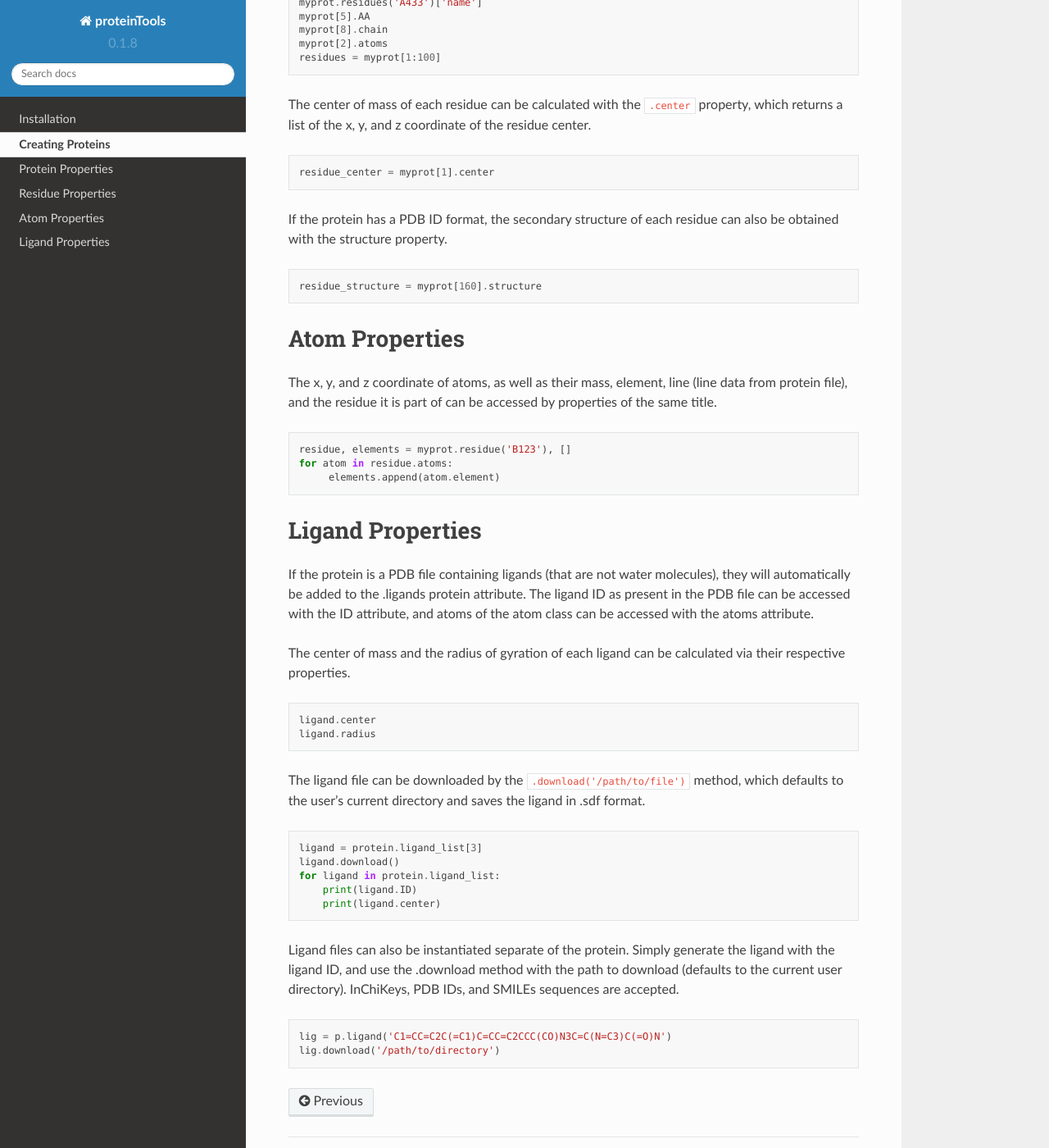
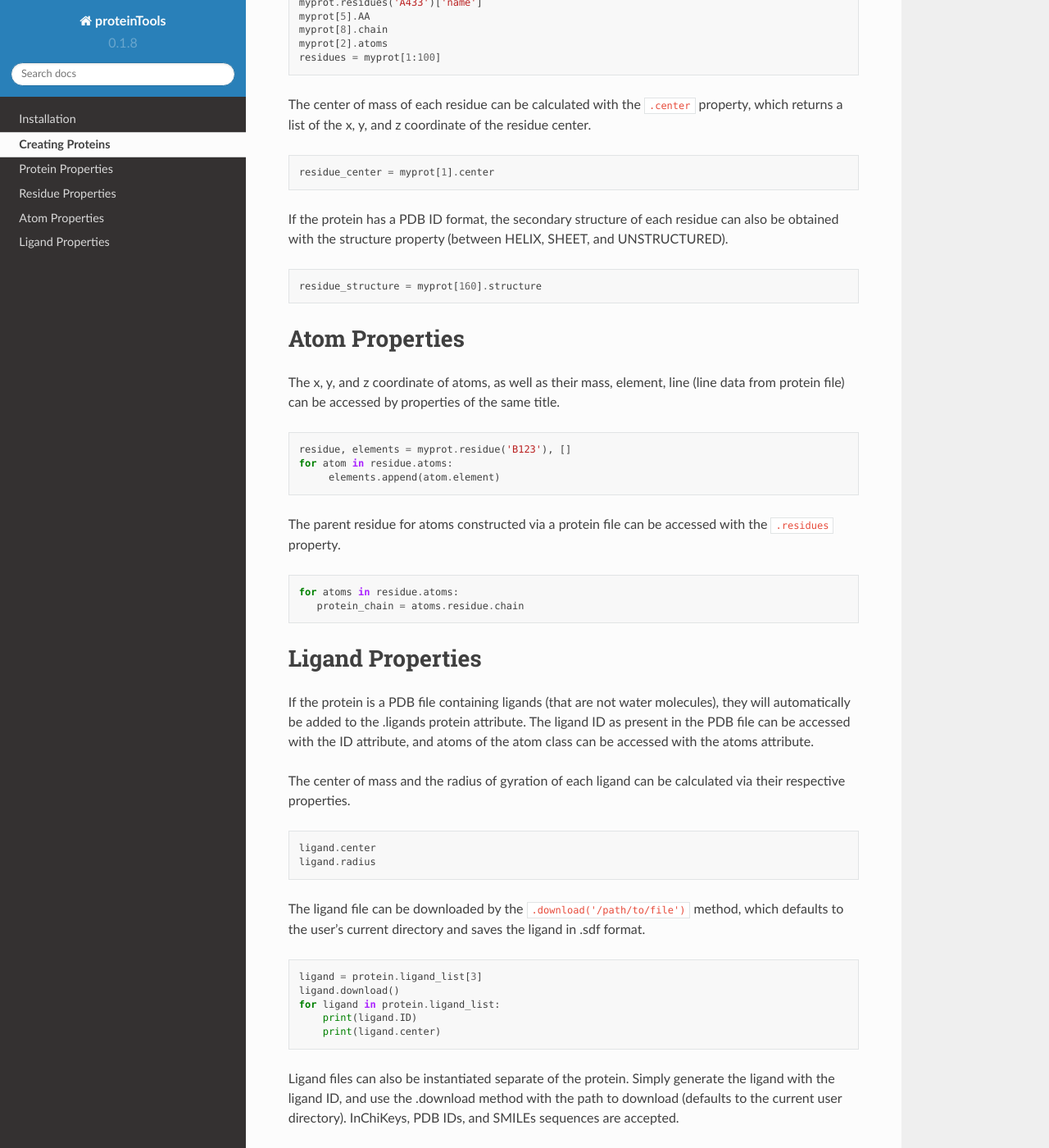
Before and after one commit to tiger1deF/proteinTools, a Sphinx documentation site: the page built from docs/source/documentation.rst, in a window 1280 px wide and 1400 px high, scrolled down 2408 px. Shown: the whole window at 82% size. Built offline with Sphinx 7.4.7 and the Read the Docs theme 2.0.0, drawn with Linux system fonts in a browser that asks for light colours; some of the changed text lies outside the part shown.

Commit message:
Update documentation.rst

```diff
--- a/docs/source/documentation.rst
+++ b/docs/source/documentation.rst
@@ -106,7 +106,7 @@
 
    residue_center = myprot[1].center
 
-If the protein has a PDB ID format, the secondary structure of each residue can also be obtained with the structure property.
+If the protein has a PDB ID format, the secondary structure of each residue can also be obtained with the structure property (between HELIX, SHEET, and UNSTRUCTURED).
 
 .. code-block:: python
 
@@ -115,13 +115,20 @@
 Atom Properties
 ----------------
 
-The x, y, and z coordinate of atoms, as well as their mass, element, line (line data from protein file), and the residue it is part of can be accessed by properties of the same title.
+The x, y, and z coordinate of atoms, as well as their mass, element, line (line data from protein file) can be accessed by properties of the same title.
 
 .. code-block:: python
 
    residue, elements = myprot.residue('B123'), []
    for atom in residue.atoms:
         elements.append(atom.element)
+
+The parent residue for atoms constructed via a protein file can be accessed with the ``.residues`` property.
+
+.. code-block:: python
+
+   for atoms in residue.atoms:
+      protein_chain = atoms.residue.chain
 
 Ligand Properties
 --------------
@@ -150,3 +157,8 @@
 
     lig = p.ligand('C1=CC=C2C(=C1)C=CC=C2CCC(CO)N3C=C(N=C3)C(=O)N')
     lig.download('/path/to/directory')
+
+
+.. warning::
+
+   The above functionality depends on the package openbabel, where the most reliable version can be accessed here: https://www.nextflow.io/docs/latest/conda.html
```
